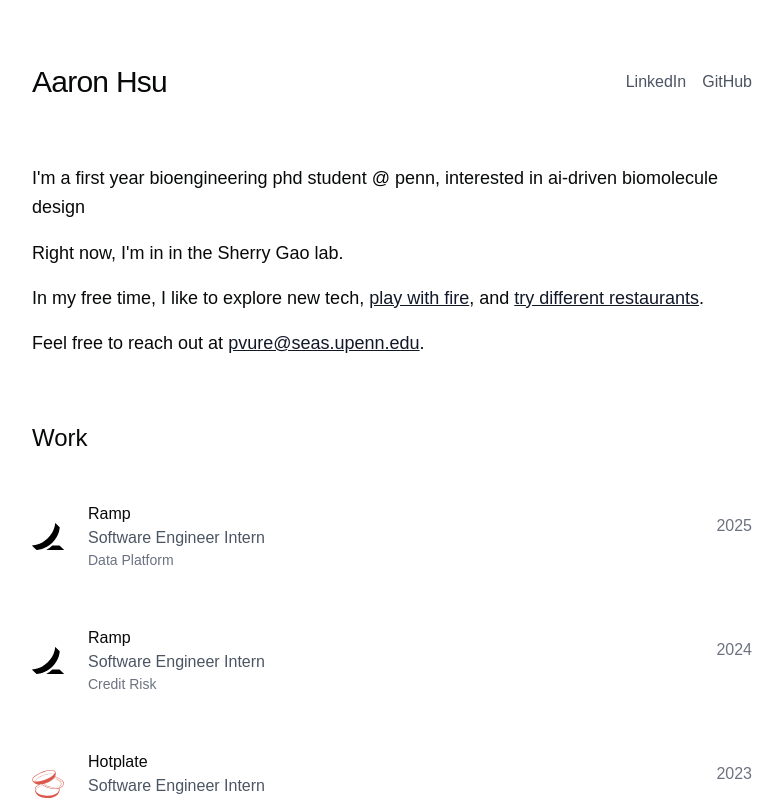
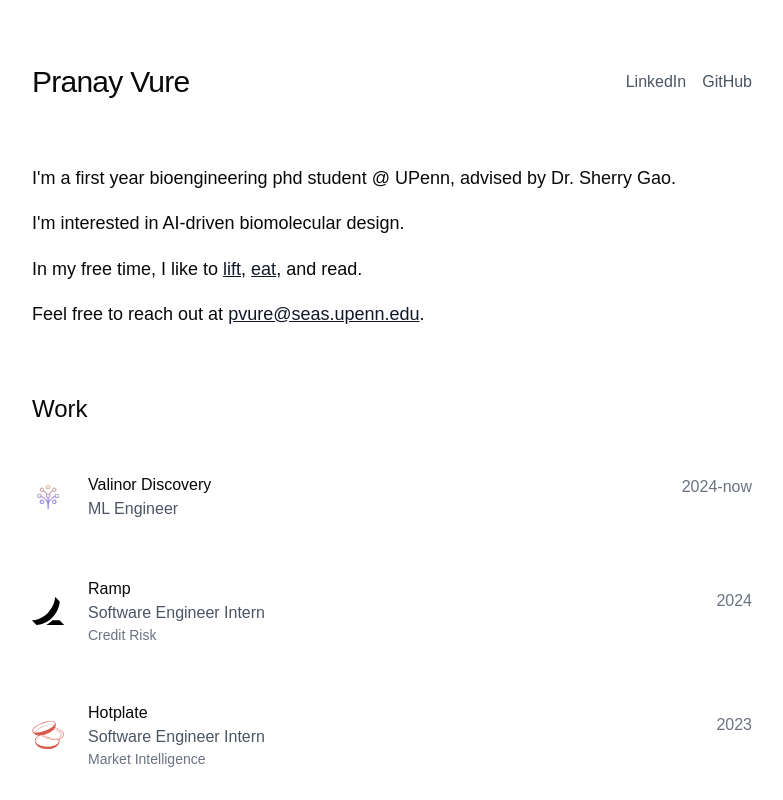
Before and after one commit to pvure/pvure.github.io, a Next.js app in the folder v2/: page / in a window 1280 px wide. Shown: the top 800 px of the page, without its empty margins (248-1031 px from the left). Built offline with nearby package versions, Linux system fonts and the light colour scheme.

Commit message:
updates:

```diff
--- a/v2/app/layout.tsx
+++ b/v2/app/layout.tsx
@@ -13,8 +13,8 @@
 });
 
 export const metadata: Metadata = {
-  title: "Aaron Hsu | Portfolio",
-  description: "Aaron Hsu's portfolio website",
+  title: "Pranay Vure | Portfolio",
+  description: "Pranay Vure's portfolio website",
 };
 
 export default function RootLayout({
--- a/v2/components/about.tsx
+++ b/v2/components/about.tsx
@@ -2,34 +2,34 @@
   return (
     <section className="space-y-4 text-lg leading-relaxed">
       <p>
-        I&apos;m a first year bioengineering phd student @ penn, interested in ai-driven biomolecule design
+        I&apos;m a first year bioengineering phd student @ UPenn, advised by Dr. Sherry Gao.
       </p>
       <p>
-        Right now, I&apos;m in in the Sherry Gao lab.
+      I&apos;m interested in AI-driven biomolecular design.
       </p>
       <p>
-        In my free time, I like to explore new tech,{" "}
+        In my free time, I like to {" "}
         <a
-          href="https://youtu.be/OT7CZKSR5z4"
+          href="https://hevy.com/user/0pv0"
           target="_blank"
           className="text-gray-900 hover:text-gray-600 underline transition-colors duration-200"
         >
-          play with fire
+          lift
         </a>
-        , and{" "}
+        ,{" "}
         <a
-          href="https://beliapp.co/app/aaaronhsu"
+          href="https://beliapp.co/app/pranay_"
           target="_blank"
           className="text-gray-900 hover:text-gray-600 underline transition-colors duration-200"
         >
-          try different restaurants
+          eat
         </a>
-        .
+        , and read.
       </p>
       <p>
         Feel free to reach out at{" "}
         <a
-          href="mailto:aaronhsu4606@gmail.com"
+          href="mailto:pvure@seas.upenn.edu"
           className="text-gray-900 hover:text-gray-600 underline transition-colors duration-200"
         >
           pvure@seas.upenn.edu
--- a/v2/components/header.tsx
+++ b/v2/components/header.tsx
@@ -7,83 +7,22 @@
 export function Header() {
   const controls = useAnimation();
   const [numAnimations, setNumAnimations] = useState(0);
-
-  const handleMouseEnter = async () => {
-    // Prevent multiple animations from starting simultaneously
-    setNumAnimations(numAnimations + 1);
-
-    // Start by making the chicken visible and move to x: 300
-    await controls.start({
-      opacity: 1,
-      x: 200,
-      transition: { duration: 2, ease: "easeInOut" },
-    });
-
-    // Bop up and down while moving side to side
-    for (let i = 0; i < 3; i++) {
-      // Bop up
-      await controls.start({
-        y: -10, // Move up
-        transition: { duration: 0.2, ease: "easeInOut" },
-      });
-      // Bop down
-      await controls.start({
-        y: 0, // Move back down
-        transition: { duration: 0.2, ease: "easeInOut" },
-      });
-      // flip around
-      await controls.start({
-        scaleX: (i % 2) * -2 + 1, // Flip the chicken horizontally
-        transition: { duration: 0.3, ease: "easeInOut" },
-      });
-    }
-    await new Promise((resolve) => setTimeout(resolve, 200));
-
-    // Pause to simulate looking around
-    await controls.start({
-      scaleX: -1, // Flip the chicken horizontally
-      transition: { duration: 0.3, ease: "easeInOut" },
-    });
-
-    await new Promise((resolve) => setTimeout(resolve, 500)); // Pause for half a second
-
-    // Move back to x: 0 while maintaining the reflection
-    await controls.start({
-      x: 10,
-      transition: { duration: 2, ease: "easeInOut" },
-    });
-
-    // Hide the chicken after animation
-    await controls.start({
-      opacity: 0,
-      transition: { duration: 0.5 },
-    });
-
-    // Reset scale to original
-    await controls.start({
-      scaleX: 1,
-      transition: { duration: 0.1 },
-    });
-
-    setChickenAnimating(false);
-  };
-
   return (
     <header className="flex justify-between items-center relative">
       <h1 className="text-3xl font-medium tracking-tight z-50">
-        Aaron Hsu
+        Pranay Vure
       </h1>
 
       {/* Always mounted, visibility controlled via animation */}
       <nav className="flex items-center gap-4">
         <Link
-          href="https://www.linkedin.com/in/aaaronhsu/"
+          href="https://www.linkedin.com/in/pranay-vure-0903641b2/"
           className="text-gray-600 hover:text-gray-900 transition-colors duration-200"
         >
           LinkedIn
         </Link>
         <Link
-          href="https://github.com/aaaronhsu"
+          href="https://github.com/pvure"
           className="text-gray-600 hover:text-gray-900 transition-colors duration-200"
           target="_blank"
           rel="noopener noreferrer"
--- a/v2/components/work.tsx
+++ b/v2/components/work.tsx
@@ -24,12 +24,12 @@
 
   const experiences: WorkExperience[] = [
     {
-      company: "Ramp",
-      website: "https://ramp.com/",
-      role: "Software Engineer Intern",
-      period: "2025",
-      type: "Data Platform",
-      logo: "/ramp.svg?height=50&width=50",
+      company: "Valinor Discovery",
+      website: "https://www.valinordiscovery.com",
+      role: "ML Engineer",
+      period: "2024-now",
+      type: "",
+      logo: "/valinor-logo.png?height=100&width=100",
       details: {
         description:
           "Built serving layer for Ramp's internal feature store for ML decisioning models.",
@@ -39,7 +39,7 @@
           "Implemented 'shadow mode' workflows to safely evaluate feature parity on production traffic before full rollout",
           "Productionized the first Risk application, reducing p95 feature query latency from 5s+ to 250ms",
         ],
-        technologies: ["RisingWave", "Temporal", "CodeArtifact", "Dagster", "Github Actions"],
+        technologies: ["PyTorch", "Temporal", "CodeArtifact", "Dagster", "Github Actions"],
       },
     },
     {
```
Also changed, not shown: v2/public/valinor-logo.png (added).
